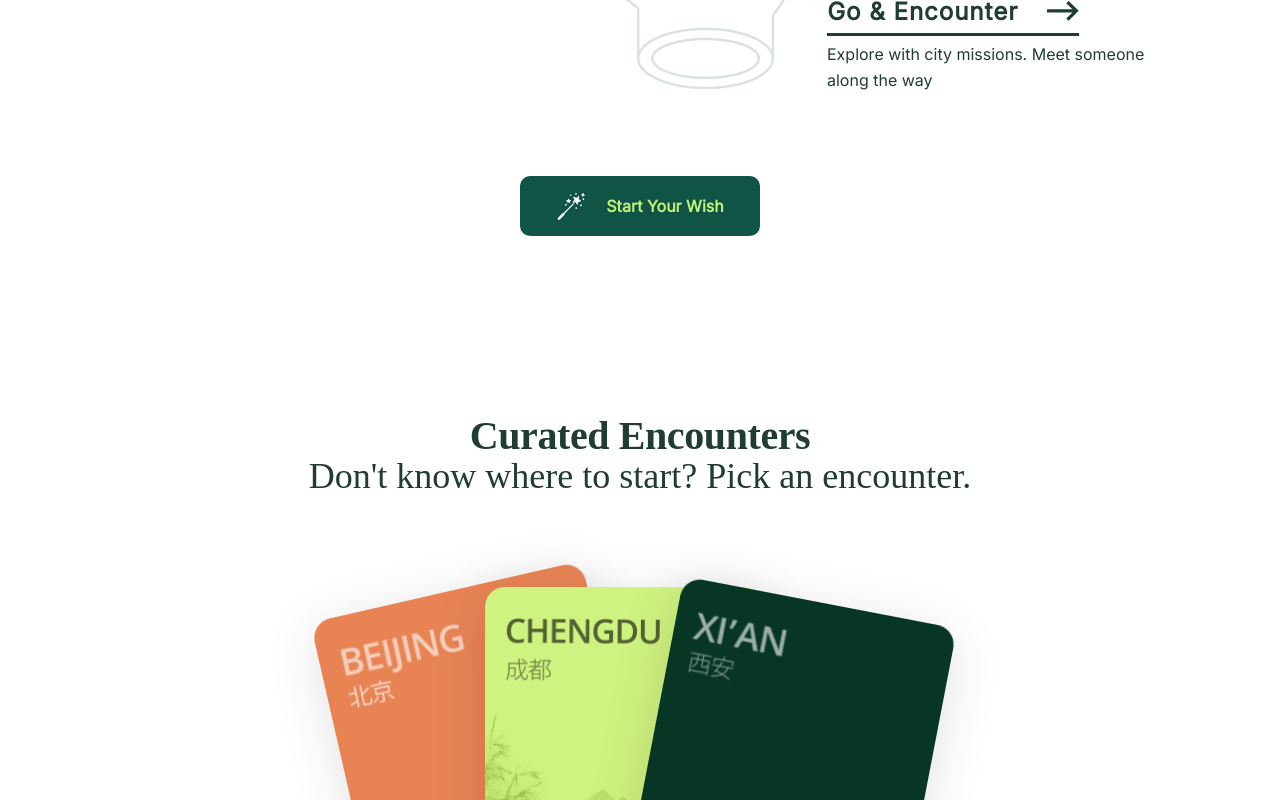
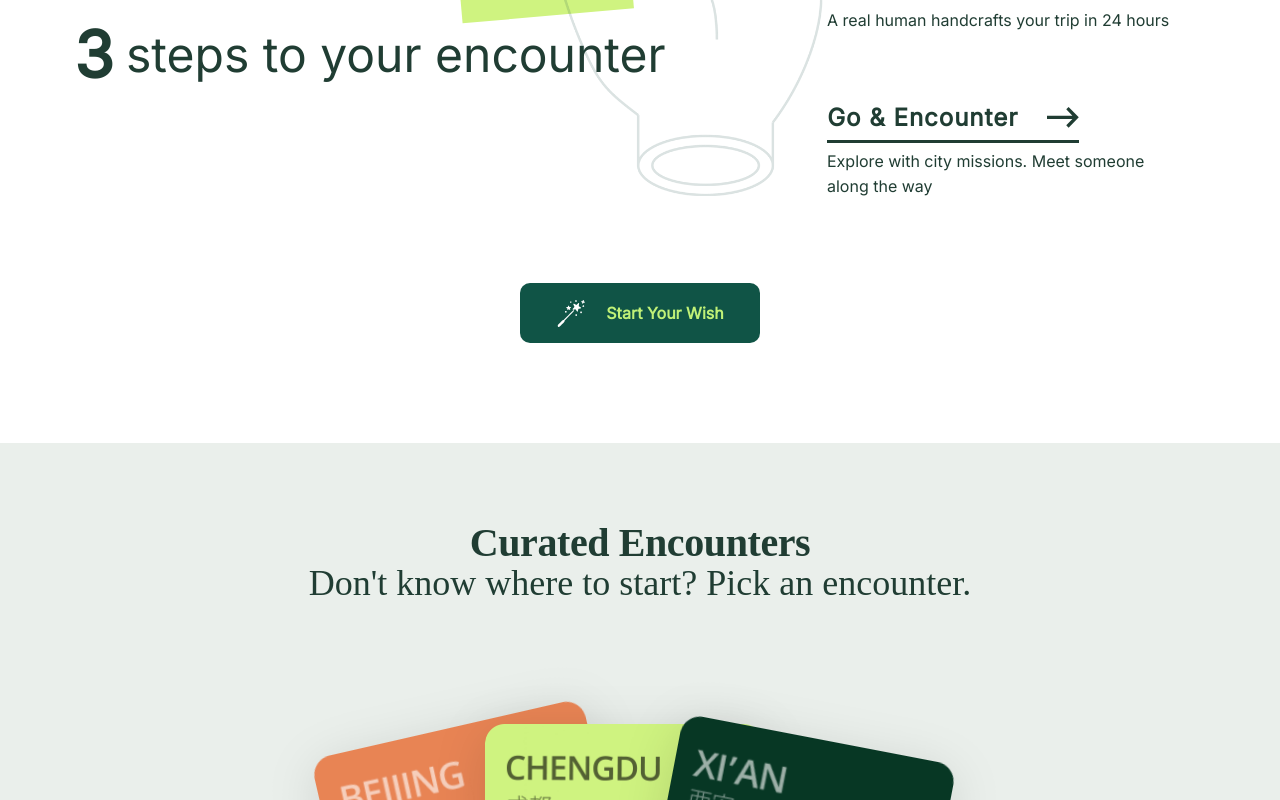
Before and after one commit to zuoyy/lvyv-web, a Nuxt app: page / in a window 1280 px wide. Shown: the part 2000-2800 px from the top of the page. Built offline with nearby package versions, Linux system fonts and the light colour scheme; a web font is replaced by a local one.

Commit message:
首页优化

```diff
--- a/app/pages/index.vue
+++ b/app/pages/index.vue
@@ -671,7 +671,10 @@ onUnmounted(() => {
 
 .hero-v2 {
   position: relative;
-  height: clamp(540px, 54.16vw, 780px);
+  width: 100%;
+  height: 100vh;
+  height: 100svh;
+  min-height: 600px;
   padding: 0 !important;
   overflow: hidden;
   background: #1e2e28;
@@ -1085,11 +1088,11 @@ onUnmounted(() => {
 .curated-section {
   position: relative;
   width: 100%;
-  height: calc(780 * (100vw / 1440));
+  height: calc(760 * (100vw / 1440));
   min-height: 500px;
   padding: 0 !important;
   overflow: hidden;
-  background: #ffffff;
+  background: #eaefeb;
   display: flex;
   justify-content: center;
 }
@@ -1097,7 +1100,7 @@ onUnmounted(() => {
 .curated-section__stage {
   position: relative;
   width: 1440px;
-  height: 780px;
+  height: 760px;
   flex-shrink: 0;
   transform-origin: top center;
   transform: scale(calc(100vw / 1440));
@@ -1172,7 +1175,7 @@ onUnmounted(() => {
 /* 1. BEIJING 卡片原图 (Figma Node #582:3678) */
 .encounter-card--beijing {
   z-index: 1;
-  top: 250px;
+  top: 280px;
   left: 430px;
   transform: rotate(-12.89deg);
   transform-origin: center center;
@@ -1190,7 +1193,7 @@ onUnmounted(() => {
 /* 2. CHENGDU 卡片原图 (Figma Node #582:3685) */
 .encounter-card--chengdu {
   z-index: 2;
-  top: 250px;
+  top: 280px;
   left: 565px;
   transform: rotate(0deg);
   transform-origin: center center;
@@ -1208,7 +1211,7 @@ onUnmounted(() => {
 /* 3. XI'AN 卡片原图 (Figma Node #582:3692) */
 .encounter-card--xian {
   z-index: 3;
-  top: 262px;
+  top: 292px;
   left: 725px;
   transform: rotate(10.87deg);
   transform-origin: center center;
```
